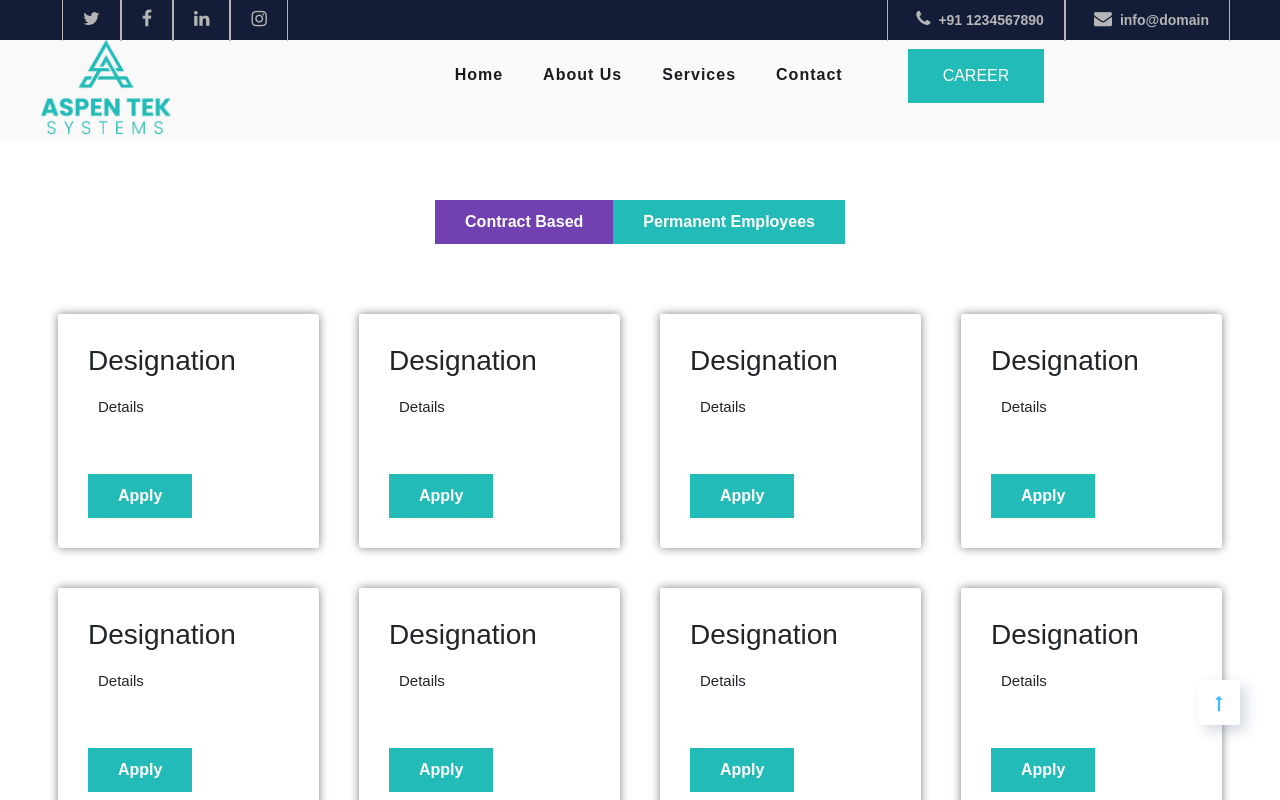
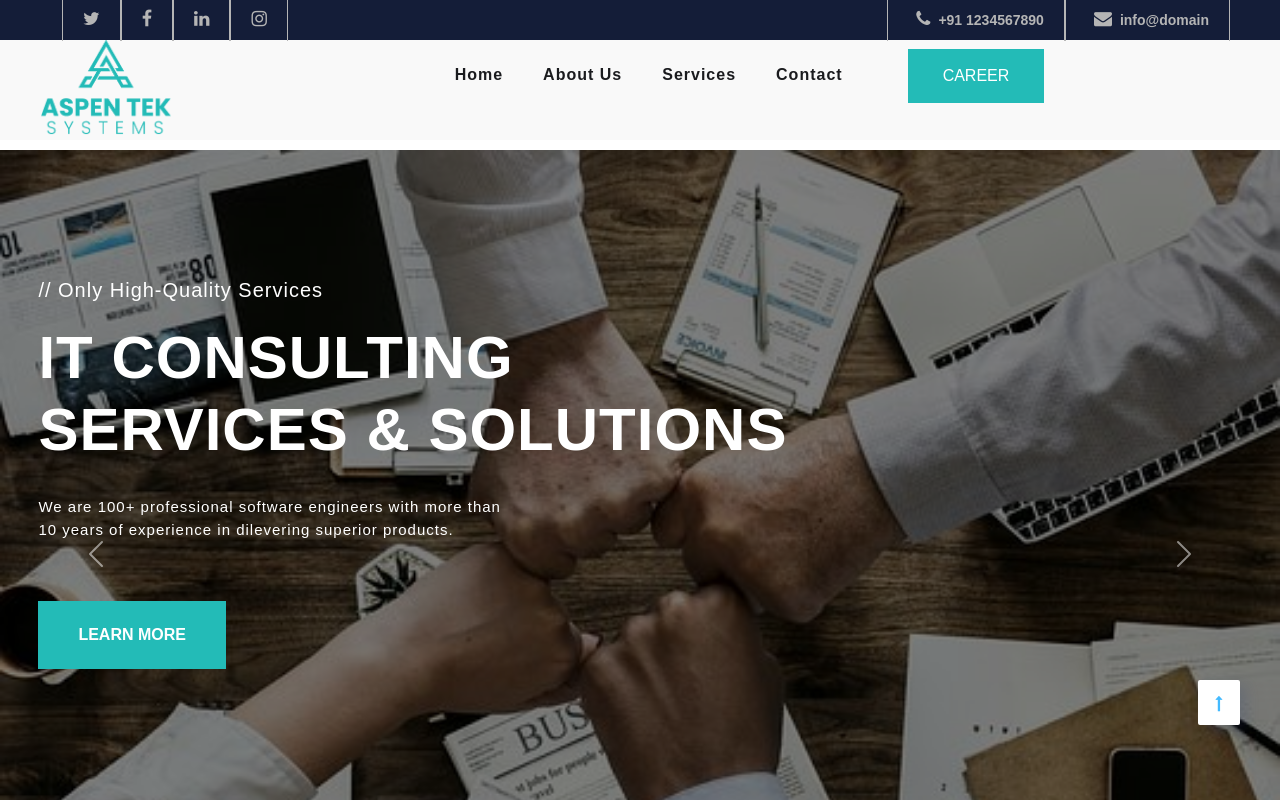
Before and after one commit to purnima999/aspentak, a React (Create React App) app: page /#/aboutUs in a window 1280 px wide. Shown: the top 800 px of the page. Built offline with nearby package versions, Linux system fonts and the light colour scheme.

Commit message:
completed

```diff
--- a/src/App.js
+++ b/src/App.js
@@ -1,40 +1,29 @@
 import React, { Suspense } from 'react';
 import './App.css';
 import routes from './routes';
-import { BrowserRouter, Routes, Route } from "react-router-dom";
 import Layout from './Components';
-import HomePage from './Components/Pages/homePage';
+import { BrowserRouter as Router, Route, Link, Routes } from "react-router-dom";
 
-function withOutLayout(wrappedComponent) {
-  // return class extends React.component {
-  //   render() {
-  console.log("naveennene=>", wrappedComponent);
+function withLayout(WrappedComponent) {
+  console.log("component==>", WrappedComponent)
   return (
-    // <Suspense fallback={<div className="appLoading">Loading <div className="lds-ring"><div></div><div></div><div></div><div></div></div></div>}>
-    <Layout>
-      {/* {wrappedComponent} */}
-      {/* <wrappedComponent {...this.props} ></wrappedComponent> */}
-    </Layout>
-    // </Suspense>
+    <Suspense fallback={<div className="appLoading">Loading <div className="lds-ring"><div></div><div></div><div></div><div></div></div></div>}>
+      <Layout>
+        {WrappedComponent}
+      </Layout>
+    </Suspense>
   )
-  // }
-  // }
 }
 function App() {
   return (
     <React.Fragment>
-      {/* <BrowserRouter> */}
-      {/* <Routes>
-          {routes?.map((route, index) => {
-            console.log("7556789", route)
-            return (
-              <Route key={index} exact path={route.path} component={ route.element} />
-            )
-          }
+      <Router>
+        <Routes>
+          {routes.map((route, idx) =>
+            <Route path={route.path} element={withLayout(route.element)} key={idx} />
           )}
-        </Routes> */}
-      {/* </BrowserRouter> */}
-      <Layout ></Layout>
+        </Routes>
+      </Router>
     </React.Fragment>
   );
 }
--- a/src/Components/Pages/aboutPage.jsx
+++ b/src/Components/Pages/aboutPage.jsx
@@ -251,7 +251,7 @@ const AboutPage = () => {
         {/* =================================== about-page-section-5-start ================================== */}
 
         {/* =================================== about-page-section-6-start ================================== */}
-        <div className="about-page-section-6">
+        {/* <div className="about-page-section-6">
           <div className="about-section-6-image-col">
             <Row>
               <Col lg={3} md={6} sm={12}>
@@ -272,7 +272,7 @@ const AboutPage = () => {
               </Col>
             </Row>
           </div>
-        </div>
+        </div> */}
         {/* =================================== about-page-section-6-end ================================== */}
 
         {/* =================================== about-page-section-7-start ================================  */}
--- a/src/Components/Pages/header.jsx
+++ b/src/Components/Pages/header.jsx
@@ -1,9 +1,8 @@
-import React from "react";
+import React, { useEffect } from "react";
 import "../../Css/header.css";
 import { Row, Col, Button } from "react-bootstrap";
 import logo from "../../Images/logo1.png";
-import { useNavigate } from "react-router-dom";
-
+import { Link } from "react-router-dom"
 const Header = () => {
   const openMenuHandler = () => {
     document.querySelector(".main-menu").classList.add("show");
@@ -14,6 +13,9 @@ const Header = () => {
     document.querySelector(".main-menu").classList.remove("show");
     document.querySelector(".main-menu").classList.add("hide");
   };
+  useEffect(() => {
+    document.querySelector(".main-menu").classList.add("hide");
+  }, []);
 
   return (
     <div className="site-header">
@@ -105,19 +107,21 @@ const Header = () => {
                   ></i>
                 </li>
                 <li>
-                  <a href="#">Home</a>
+                  <Link to="/"> Home</Link>
                 </li>
                 <li>
-                  <a href="aboutUs">About Us</a>
+                  <Link to="/aboutUs">About Us</Link>
                 </li>
                 <li>
-                  <a href="#">Services</a>
+                  <Link to="/services">Services</Link>
                 </li>
                 <li>
-                  <a href="#">Contact</a>
+                  <Link to="/contactUs">Contact</Link>
                 </li>
                 <li>
-                  <Button className="btn">CAREER</Button>
+                  <Link to="/career">
+                    <Button className="btn" type="button">CAREER</Button>
+                  </Link>
                 </li>
               </ul>
             </div>
@@ -137,4 +141,4 @@ const Header = () => {
   );
 };
 
-export default Header;
+export default (Header);
--- a/src/Components/index.js
+++ b/src/Components/index.js
@@ -14,12 +14,12 @@ const LayoutContent = (props) => {
                 <Header />
                 <div className='content-page'>
                     <div className='content'>
-                        {/* {props.children} */}
+                        {props.children}
                         {/* <HomePage/> */}
                         {/* <AboutPage/> */}
                         {/* <ServicesPage /> */}
                         {/* <ContactPage/> */}
-                        <CareerPage/>
+                        {/* <CareerPage/> */}
                     </div>
                 </div>
                 <Footer />
@@ -31,7 +31,7 @@ const LayoutContent = (props) => {
 class Layout extends Component {
     constructor(props) {
         super(props);
-        console.log("layout==>", "naavvavvaa", this.props);
+        console.log("layout==>", this.props.children);
     }
 
 
@@ -41,7 +41,7 @@ class Layout extends Component {
     render() {
         return (
             <React.Fragment>
-                <LayoutContent />
+                <LayoutContent  {...this.props}/>
                 {/* {this.getRenderLayout(this.props.Layout)} */}
             </React.Fragment>
         )
--- a/src/index.js
+++ b/src/index.js
@@ -11,9 +11,9 @@ import reportWebVitals from './reportWebVitals';
 const root = ReactDOM.createRoot(document.getElementById('root'));
 root.render(
   <React.StrictMode>
-    <HashRouter>
+    {/* <HashRouter> */}
       <App />
-    </HashRouter >
+    {/* </HashRouter > */}
   </React.StrictMode>
 );
 
```
Also changed, not shown: src/routes.js (+4 -4 lines).
